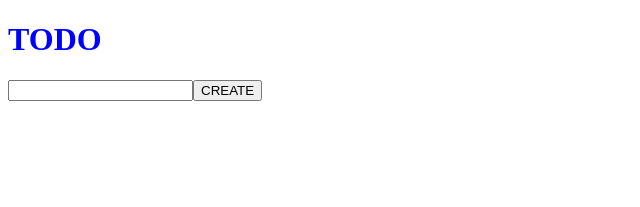
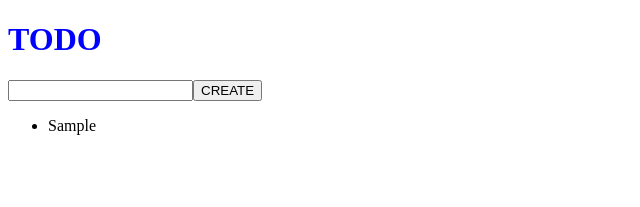
Before and after one commit to taigakiyokawa/todo-app-react, a React app: page / in a window 1280 px wide. Both pictures are taken after typing "Sample" into the empty fields and a click on the input "CREATE". Shown: the top 207 px of the page, without its empty margins (0-640 px from the left). Built offline with nearby package versions, Linux system fonts and the light colour scheme.

Commit message:
make TodoList for viewing state.todoList

```diff
--- a/src/components/App.jsx
+++ b/src/components/App.jsx
@@ -1,6 +1,7 @@
 import React from 'react';
 import Header from './Header';
 import Form from './Form';
+import TodoList from './TodoList';
 
 export default class App extends React.Component {
   constructor(props) {
@@ -30,6 +31,7 @@ export default class App extends React.Component {
       <div>
         <Header/>
         <Form createTodo={ this.createTodo }/>
+        <TodoList todoList={ this.state.todoList }/>
       </div>
     );
   }
--- a/src/components/TodoList.jsx
+++ b/src/components/TodoList.jsx
@@ -0,0 +1,15 @@
+import React from 'react';
+
+const TodoList = (props) => (
+  <ul>
+    { props.todoList.map((t, i) => {
+      return (
+        <li key={ i }>
+          { t.title }
+        </li>
+      )
+    })}
+  </ul>
+)
+
+export default TodoList;
```
